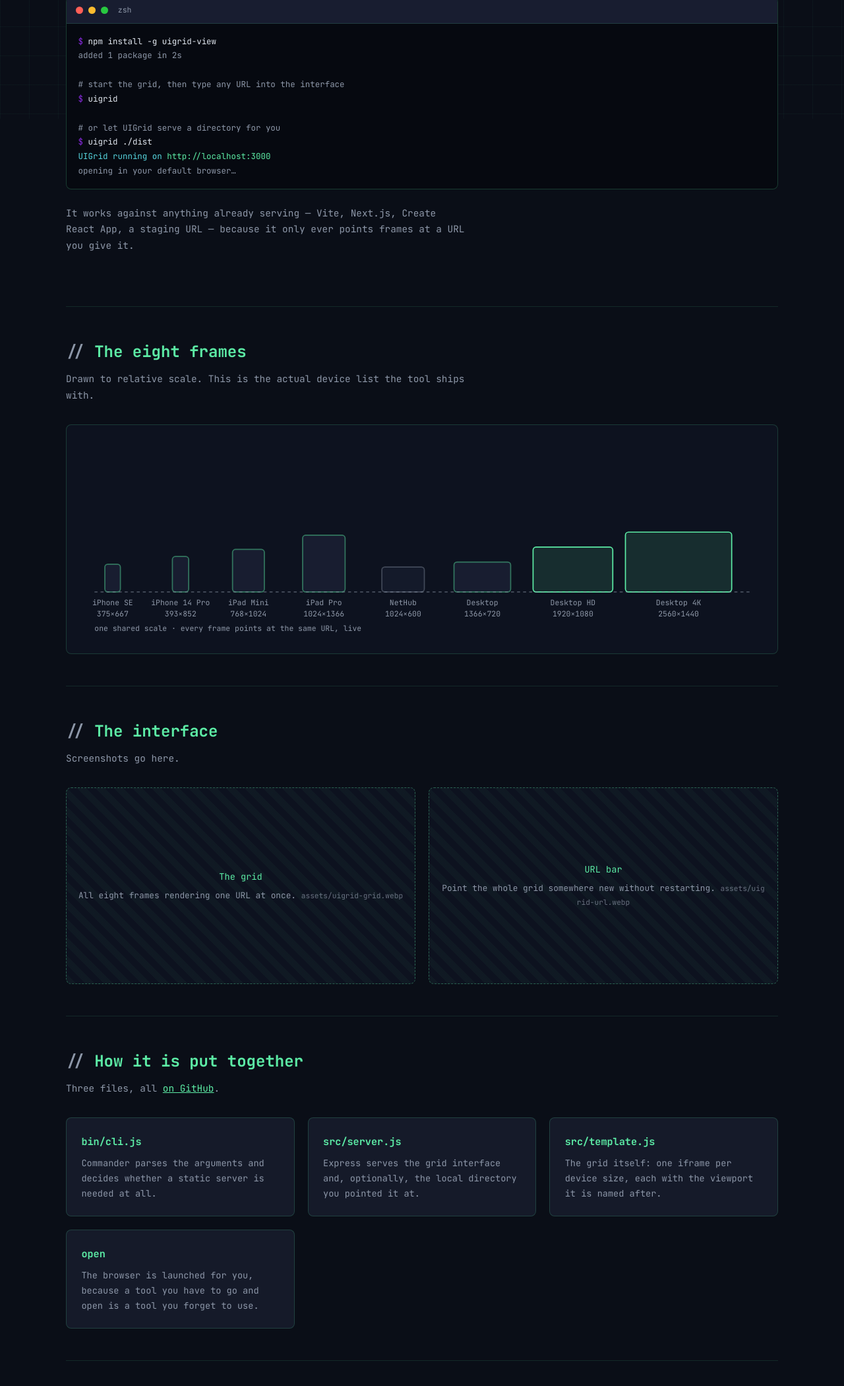
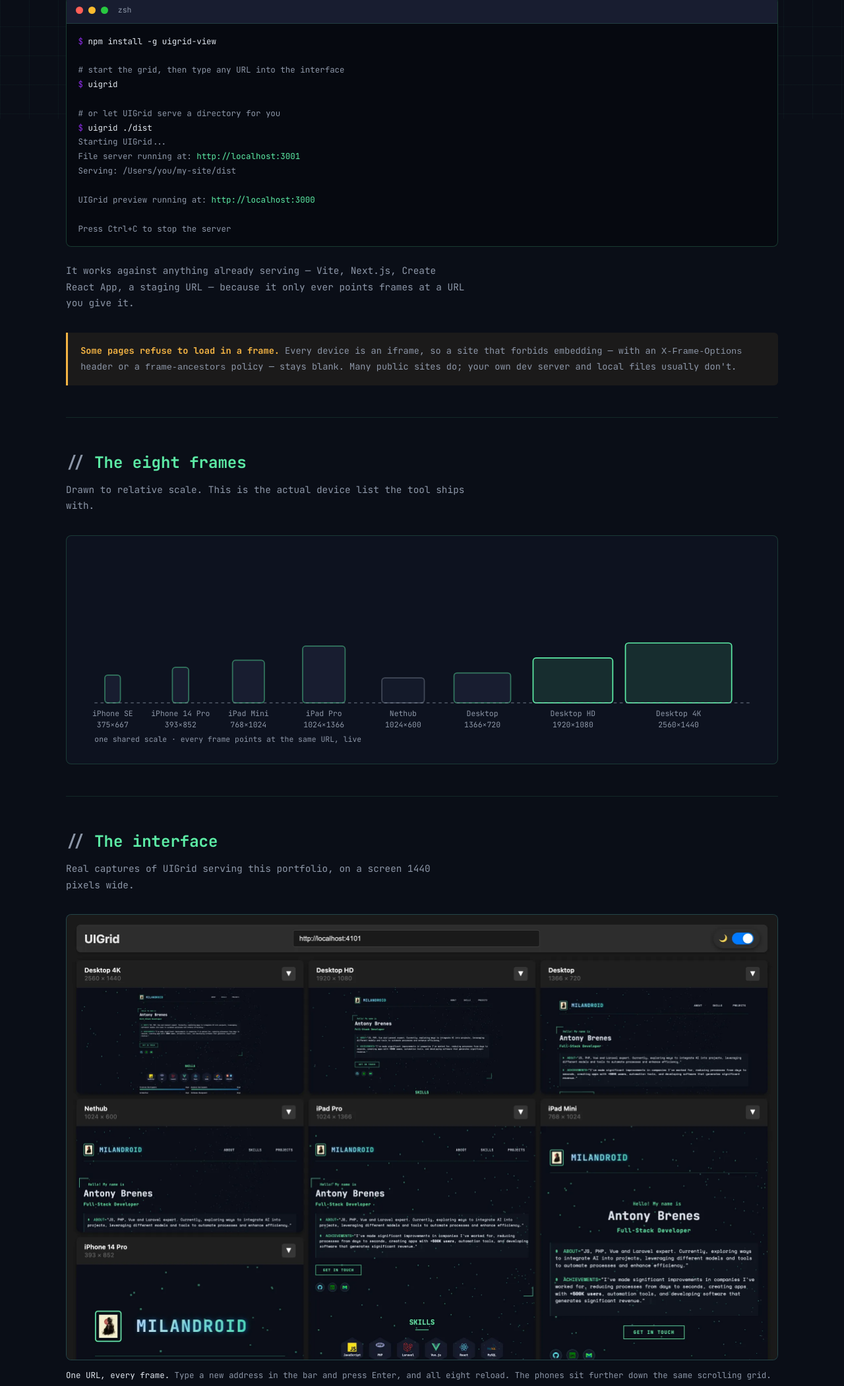
Before and after one commit to MilanDroid/milandroid.github.io, a plain HTML site: page projects/uigrid.html in a window 1280 px wide. Shown: the part 620-2720 px from the top of the page at 66% size. Drawn offline with nearby package versions, Linux system fonts and the light colour scheme.

Commit message:
Show real UIGrid screenshots and its actual startup output
Captures of UIGrid serving this portfolio: the grid on a 1440px screen and the two phone frames. Also: open source and GPL-3.0 labels, a note on sites that block embedding, the real startup lines, and the device name Nethub as the tool spells it.

Co-Authored-By: Claude Opus 5.5 <noreply@anthropic.com>

```diff
--- a/projects/uigrid.html
+++ b/projects/uigrid.html
@@ -25,7 +25,7 @@
 <main class="wrap">
 
     <section class="hero">
-        <p class="eyebrow">CLI tool &middot; npm</p>
+        <p class="eyebrow">CLI tool &middot; npm &middot; open source</p>
         <h1>UIGrid</h1>
         <p class="lede">
             Preview your website on every screen size at once. One command opens a grid of eight
@@ -38,6 +38,7 @@
             <span class="tag">Commander</span>
             <span class="tag">JavaScript</span>
             <span class="tag">npm</span>
+            <span class="tag">GPL-3.0</span>
         </div>
     </section>
 
@@ -52,21 +53,31 @@
             </div>
             <div class="terminal-body">
 <pre><span class="c-prompt">$</span> <span class="c-white">npm install -g uigrid-view</span>
-<span class="c-dim">added 1 package in 2s</span>
 
 <span class="c-dim"># start the grid, then type any URL into the interface</span>
 <span class="c-prompt">$</span> <span class="c-white">uigrid</span>
 
 <span class="c-dim"># or let UIGrid serve a directory for you</span>
 <span class="c-prompt">$</span> <span class="c-white">uigrid ./dist</span>
-<span class="c-cyan">UIGrid running on</span> <span class="c-green">http://localhost:3000</span>
-<span class="c-dim">opening in your default browser…</span></pre>
+<span class="c-dim">Starting UIGrid...</span>
+<span class="c-dim">File server running at:</span> <span class="c-green">http://localhost:3001</span>
+<span class="c-dim">Serving: /Users/you/my-site/dist</span>
+
+<span class="c-dim">UIGrid preview running at:</span> <span class="c-green">http://localhost:3000</span>
+
+<span class="c-dim">Press Ctrl+C to stop the server</span></pre>
             </div>
         </div>
         <p class="section-sub">
             It works against anything already serving &mdash; Vite, Next.js, Create React App, a
             staging URL &mdash; because it only ever points frames at a URL you give it.
         </p>
+        <div class="note">
+            <strong>Some pages refuse to load in a frame.</strong> Every device is an iframe, so a
+            site that forbids embedding &mdash; with an <code>X-Frame-Options</code> header or a
+            <code>frame-ancestors</code> policy &mdash; stays blank. Many public sites do; your own
+            dev server and local files usually don't.
+        </div>
     </section>
 
     <section class="section">
@@ -96,7 +107,7 @@
                 <text x="320" y="232" class="d-label-sm" text-anchor="middle">1024&times;1366</text>
 
                 <rect x="396.8" y="167.0" width="56.3" height="33.0" rx="4" class="d-box-muted"/>
-                <text x="425" y="218" class="d-label-sm" text-anchor="middle">NetHub</text>
+                <text x="425" y="218" class="d-label-sm" text-anchor="middle">Nethub</text>
                 <text x="425" y="232" class="d-label-sm" text-anchor="middle">1024&times;600</text>
 
                 <rect x="492.4" y="160.4" width="75.1" height="39.6" rx="4" class="d-box"/>
@@ -119,22 +130,42 @@
 
     <section class="section">
         <h2>The interface</h2>
-        <p class="section-sub">Screenshots go here.</p>
-        <div class="grid">
-            <div class="shot">
-                <div>
-                    <span class="shot-name">The grid</span>
-                    All eight frames rendering one URL at once.
-                    <span class="shot-path">assets/uigrid-grid.webp</span>
-                </div>
-            </div>
-            <div class="shot">
-                <div>
-                    <span class="shot-name">URL bar</span>
-                    Point the whole grid somewhere new without restarting.
-                    <span class="shot-path">assets/uigrid-url.webp</span>
-                </div>
-            </div>
+        <p class="section-sub">
+            Real captures of UIGrid serving this portfolio, on a screen 1440 pixels wide.
+        </p>
+        <figure class="screenshot">
+            <a href="/assets/uigrid-grid.webp" target="_blank" rel="noopener">
+                <img src="/assets/uigrid-grid.webp" width="2160" height="1350" loading="lazy"
+                     alt="UIGrid in a browser: a URL bar reading http://localhost:4101 above device frames for Desktop 4K, Desktop HD, Desktop, Nethub, iPad Pro and iPad Mini, each showing this portfolio's home page at its own width">
+            </a>
+            <figcaption>
+                <strong>One URL, every frame.</strong> Type a new address in the bar and press Enter,
+                and all eight reload. The phones sit further down the same scrolling grid.
+            </figcaption>
+        </figure>
+    </section>
+
+    <section class="section">
+        <h2>On a phone</h2>
+        <p class="section-sub">
+            The two phone frames from the same grid. Eighteen pixels apart in width, and the name
+            already needs a second line on the smaller one.
+        </p>
+        <div class="phone-row">
+            <figure class="screenshot portrait">
+                <a href="/assets/uigrid-iphone-14-pro.webp" target="_blank" rel="noopener">
+                    <img src="/assets/uigrid-iphone-14-pro.webp" width="738" height="1608" loading="lazy"
+                         alt="UIGrid's iPhone 14 Pro frame, 393 by 852: the portfolio's logo, name on one line, title and about text stacked for a narrow screen">
+                </a>
+                <figcaption><strong>iPhone 14 Pro</strong>, 393 &times; 852.</figcaption>
+            </figure>
+            <figure class="screenshot portrait">
+                <a href="/assets/uigrid-iphone-se.webp" target="_blank" rel="noopener">
+                    <img src="/assets/uigrid-iphone-se.webp" width="738" height="1293" loading="lazy"
+                         alt="UIGrid's iPhone SE frame, 375 by 667: the same page, with the name wrapping onto two lines and less of the page fitting on screen">
+                </a>
+                <figcaption><strong>iPhone SE</strong>, 375 &times; 667.</figcaption>
+            </figure>
         </div>
     </section>
 
```
Also changed, not shown: assets/uigrid-grid.webp (added), assets/uigrid-iphone-14-pro.webp (added), assets/uigrid-iphone-se.webp (added).
